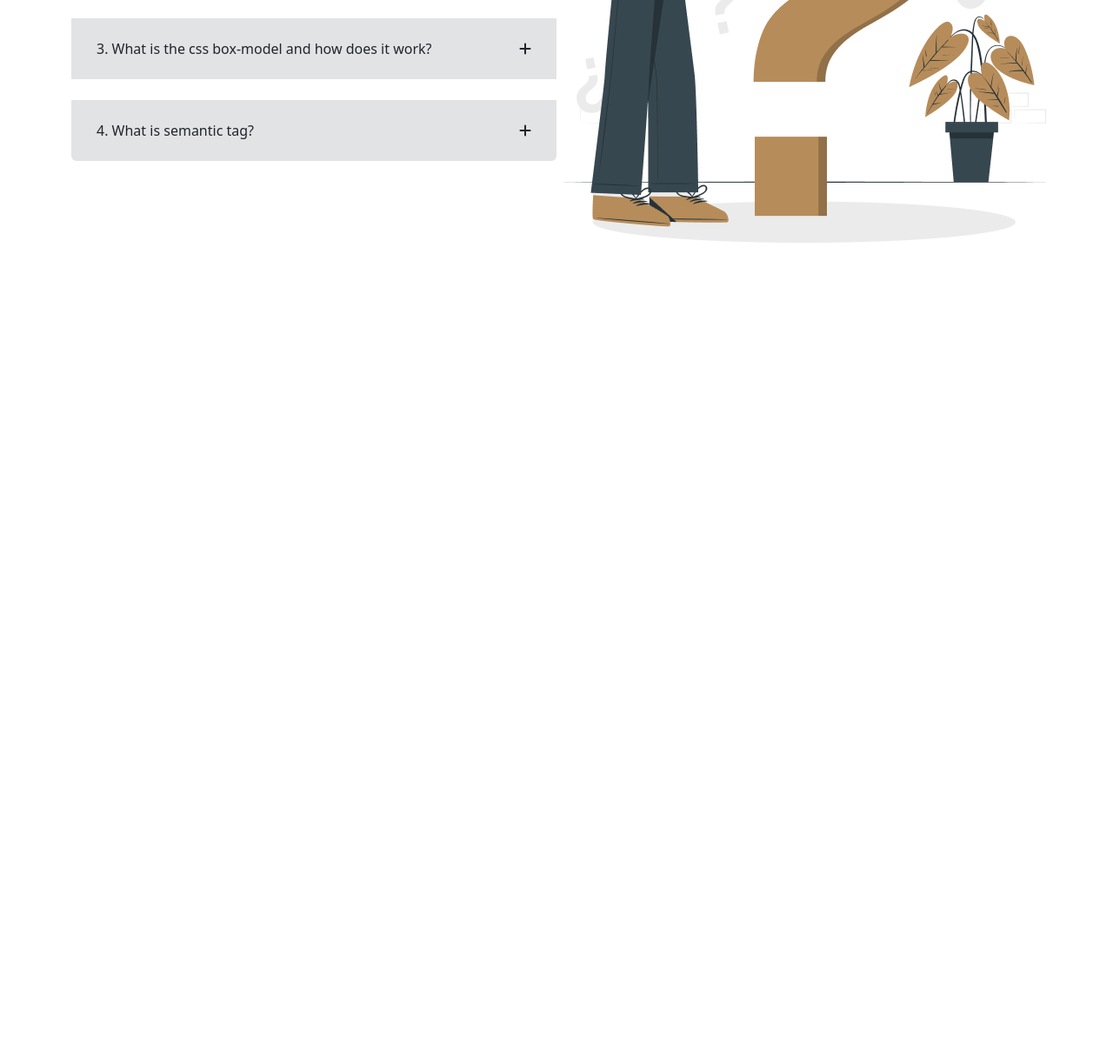
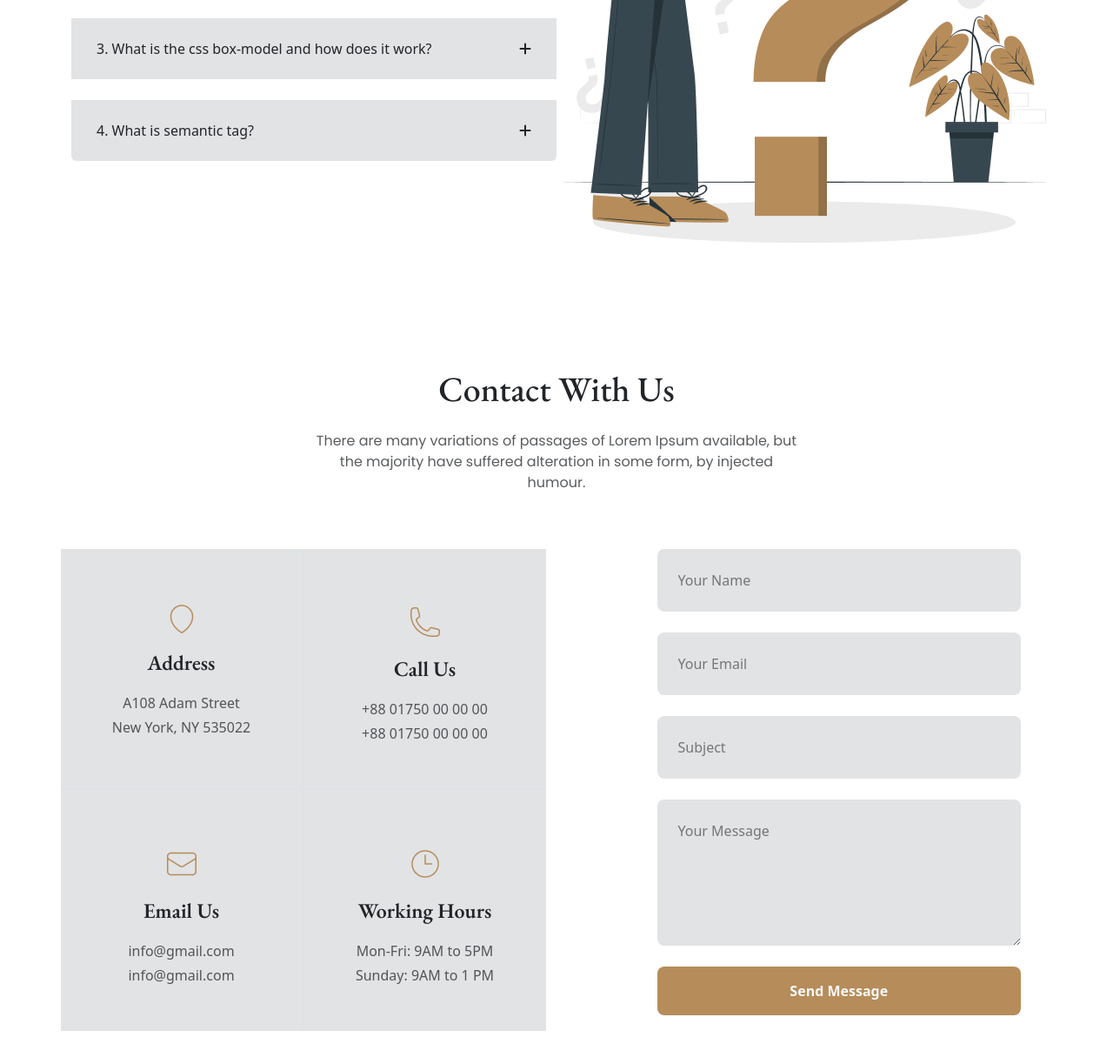
Before and after one commit to sourav55555/legal-house, a plain HTML site: page index.html in a window 1280 px wide. Shown: the part 3592-4815 px from the top of the page at 87% size. Before the commit the page ends 3871 px from the top, so only its background shows below. Drawn offline with nearby package versions, Linux system fonts and the light colour scheme; files whose address does not match are found by name.

Commit message:
contact us

```diff
--- a/index.html
+++ b/index.html
@@ -299,7 +299,52 @@
                     </div>
                 </div>
 
+            </section>
 
+            <!-- contact us  -->
+            <section class="my-5 pt-5 text-center">
+                <h2 class="custom-h2 mt-5 mb-4">Contact With Us</h2>
+                <p class="poppins text-muted mb-5 w-50 mx-auto">
+                    There are many variations of passages of Lorem Ipsum available, but the majority have suffered alteration in some form, by injected humour.
+                </p>
+                <div class="d-flex pt-3">
+                    <div class="row row-cols-2 w-50">
+                        <div class="col py-5 bg-secondary-subtle border border-2 border-top-0 border-start-0 ">
+                            <img class="pt-3" src="images/address.png" alt="">
+                            <p class="garamond fw-semibold fs-4 my-3">Address</p>
+                            <p class="text-muted my-1">A108 Adam Street</p>
+                            <p class="text-muted my-1">New York, NY 535022</p>
+                        </div>
+                        <div class="col py-5 bg-secondary-subtle border border-2 border-top-0 border-start-0 border-end-0">
+                            <img class="pt-3" src="images/call.png" alt="">
+                            <p class="garamond fw-semibold fs-4 my-3">Call Us</p>
+                            <p class="text-muted my-1">+88 01750 00 00 00</p>
+                            <p class="text-muted my-1">+88 01750 00 00 00</p>
+                        </div>
+                        <div class="col py-5 bg-secondary-subtle border border-2 border-top-0 border-bottom-0 border-start-0 ">
+                            <img class="pt-3" src="images/email.png" alt="">
+                            <p class="garamond fw-semibold fs-4 my-3">Email Us</p>
+                            <p class="text-muted my-1">info@gmail.com </p>
+                            <p class="text-muted my-1">info@gmail.com</p>
+
+                        </div>
+                        <div class="col py-5 bg-secondary-subtle border-0">
+                            <img class="pt-3" src="images/time.png" alt="">
+                            <p class="garamond fw-semibold fs-4 my-3">Working Hours</p>
+                            <p class="text-muted my-1">Mon-Fri: 9AM to 5PM</p>
+                            <p class="text-muted my-1">Sunday: 9AM to 1 PM</p>
+                        </div>
+                    </div>
+                    <div class="w-50">
+                        <form class="d-flex flex-column w-75 ms-auto gap-4">
+                            <input class="p-4 border-0 bg-secondary-subtle rounded-3" type="text" placeholder="Your Name">
+                            <input class="p-4 border-0 bg-secondary-subtle rounded-3" type="email" placeholder="Your Email">
+                            <input class="p-4 border-0 bg-secondary-subtle rounded-3" type="text" placeholder="Subject">
+                            <textarea class="p-4 border-0 bg-secondary-subtle rounded-3" name="" id="" cols="30" rows="5" placeholder="Your Message"></textarea>
+                            <input class="py-3 button-color border-0 bg-secondary-subtle rounded-3 text-light fw-semibold" type="submit" value="Send Message">
+                        </form>
+                    </div>
+                </div>
             </section>
 
         </main>
```
